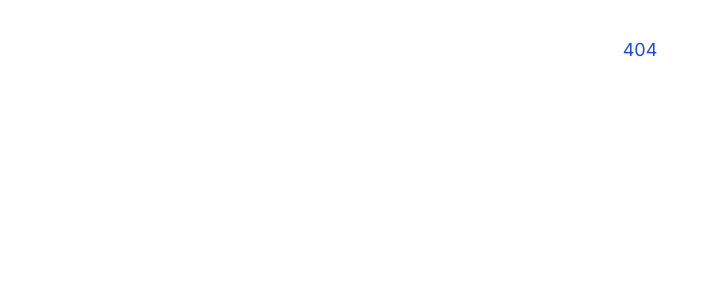
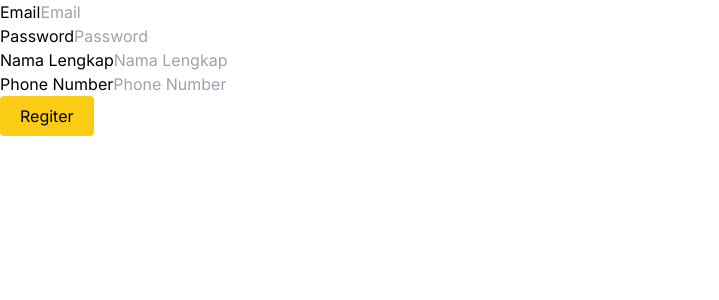
Before and after one commit to muhammadrisano/fwm17-sample-next, a Next.js app: page /auth/register in a window 1280 px wide. Before the commit this address had no page. Shown: the top 300 px of the page, without its empty margins (0-719 px from the left). Built offline with nearby package versions, Linux system fonts and the light colour scheme.

Commit message:
add integration page register

```diff
--- /dev/null
+++ b/app/auth/register/page.js
@@ -0,0 +1,94 @@
+'use client'
+import React, { useState } from "react";
+
+const RegisterPage = () => {
+  const [form, setForm] = useState({
+    email: "",
+    password: "",
+    name: "",
+    phone: "",
+  });
+
+  const handleChange = (e) => {
+    setForm((current) => ({
+      ...current,
+      [e.target.name]: e.target.value,
+    }));
+  };
+
+  const handleSubmit = (e) => {
+    e.preventDefault()
+    fetch('https://fwm17-be-peword.vercel.app/v1/workers/register', {
+      method: 'POST',
+      headers: {
+        'Accept': 'application/json',
+        'Content-Type': 'application/json'
+      },
+      body: JSON.stringify(form)
+    })
+    .then(async(res)=>{
+      if(!res.ok){
+       const result =  await res.json()
+        throw result.message
+      }
+      return res.json()
+    })
+    .then((res)=>{
+      console.log(res);
+    })
+    .catch((err)=>{
+      console.log(err);
+    })
+  };
+  return (
+    <div>
+      <form onSubmit={handleSubmit}>
+        <ul>
+          <li>
+            <label htmlFor="">Email</label>
+            <input
+              type="email"
+              name="email"
+              placeholder="Email"
+              value={form.email}
+              onChange={handleChange}
+            />
+          </li>
+          <li>
+            <label htmlFor="">Password</label>
+            <input
+              type="password"
+              name="password"
+              placeholder="Password"
+              value={form.password}
+              onChange={handleChange}
+            />
+          </li>
+          <li>
+            <label htmlFor="">Nama Lengkap</label>
+            <input
+              type="text"
+              name="name"
+              placeholder="Nama Lengkap"
+              value={form.name}
+              onChange={handleChange}
+            />
+          </li>
+          <li>
+            <label htmlFor="">Phone Number</label>
+            <input
+              type="text"
+              name="phone"
+              placeholder="Phone Number"
+              value={form.phone}
+              onChange={handleChange}
+            />
+          </li>
+        </ul>
+        <button className="py-2 px-5 rounded bg-yellow-400">Regiter</button>
+      </form>
+    </div>
+  );
+};
+
+export default RegisterPage;
--- /dev/null
+++ b/app/error.js
@@ -0,0 +1,27 @@
+'use client' // Error components must be Client Components
+
+import { useEffect } from 'react'
+
+export default function Error({
+  error,
+  reset,
+}) {
+  useEffect(() => {
+    // Log the error to an error reporting service
+    console.error(error)
+  }, [error])
+
+  return (
+    <div>
+      <h2>Something went wrong!</h2>
+      <button
+        onClick={
+          // Attempt to recover by trying to re-render the segment
+          () => reset()
+        }
+      >
+        Try again
+      </button>
+    </div>
+  )
+}
--- /dev/null
+++ b/app/main/profile/error.js
@@ -0,0 +1,27 @@
+'use client' // Error components must be Client Components
+
+import { useEffect } from 'react'
+
+export default function Error({
+  error,
+  reset,
+}) {
+  useEffect(() => {
+    // Log the error to an error reporting service
+    console.error(error)
+  }, [error])
+
+  return (
+    <div>
+      <h2 className='text-orange-500 text-[40px] text-center font-bold'>erorr di profile</h2>
+      <button
+        onClick={
+          // Attempt to recover by trying to re-render the segment
+          () => reset()
+        }
+      >
+        Try again
+      </button>
+    </div>
+  )
+}
--- /dev/null
+++ b/app/main/profile/loading.js
@@ -0,0 +1,11 @@
+import React from 'react'
+
+const loading = () => {
+  return (
+    <div>
+      <h1 className='text-red-500 text-[64px] text-center'>loading... bro..</h1>
+    </div>
+  )
+}
+
+export default loading
--- a/app/main/profile/page.js
+++ b/app/main/profile/page.js
@@ -1,6 +1,15 @@
 import React from 'react'
+const getProfile = ()=>{
+  return new Promise((resolve, reject)=>{
+    setTimeout(()=>{
+      // resolve('done!!')
+      reject('error bro...')
+    }, 3000)
+  })
+}
 
-const ProfilePage = () => {
+const ProfilePage = async() => {
+  const result = await getProfile()
   return (
     <div className='h-screen'>
       <h1>halaman Profile</h1>
--- /dev/null
+++ b/app/main/worker/page.js
@@ -0,0 +1,39 @@
+"use client";
+import React from "react";
+import useSWR from "swr";
+
+const fetcher = (...args) => fetch(...args).then(async(res) =>{
+  if(!res.ok){
+    const result =  await res.json()
+     throw result.message
+   }
+   return res.json();
+})
+
+const WorkerPage = () => {
+  const { data, error, isLoading } = useSWR(
+    "https://fwm17-be-peword.vercel.app/v1/workersx",
+    fetcher
+  );
+  return (
+    <div>
+      {isLoading ? (
+        <h2>Loading.....</h2>
+      ) : (
+        <div className="flex gap-4 flex-wrap">
+          {data?.data?.map((item) => (
+            <div className="w-44 h-60 rounded-md border shadow-md">
+              <h2 className="text-lg font-bold text-center">{item.name}</h2>
+              <p>Job: {item.job_desk || '-'}</p>
+              <p>Domisili: {item.domicile || '-'} </p>
+            </div>
+          ))}
+        </div>
+      )}
+
+      <p>{error}</p>
+    </div>
+  );
+};
+
+export default WorkerPage;
```
Also changed, not shown: package.json (+5 -4 lines), 1 other file (tests, documents, lock files or other folders).
